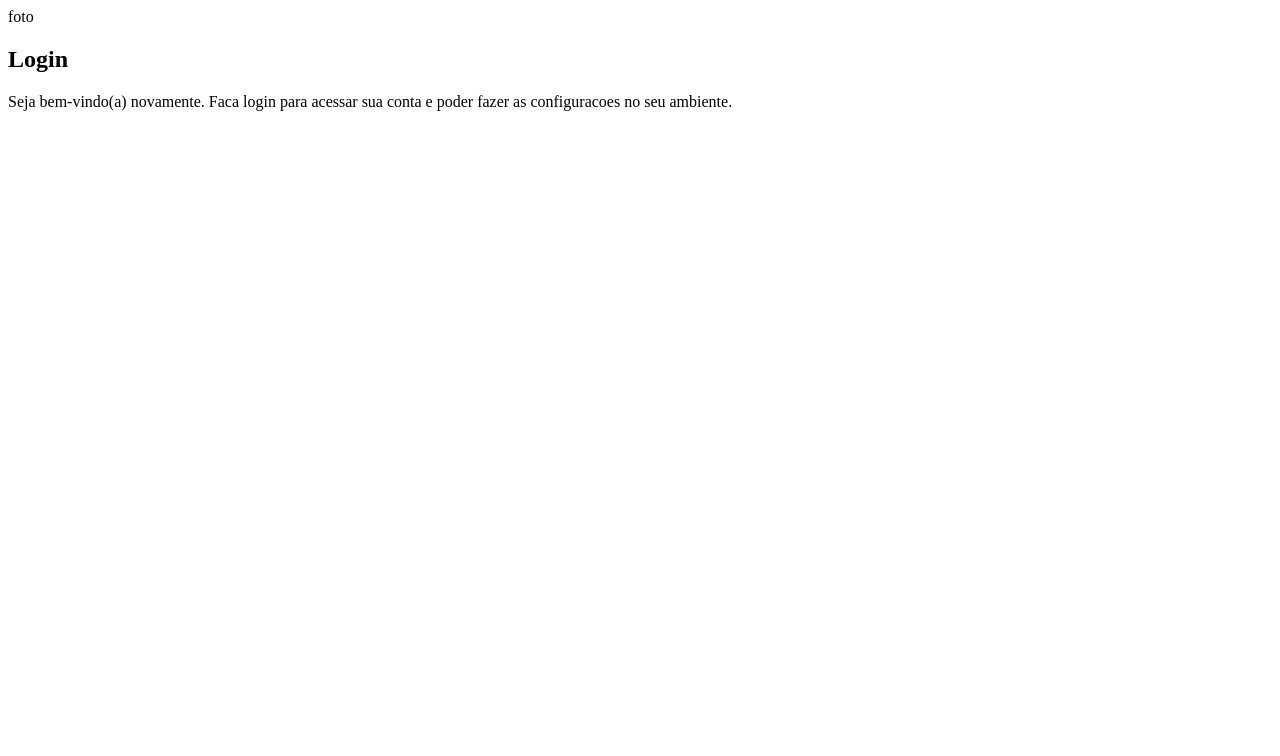
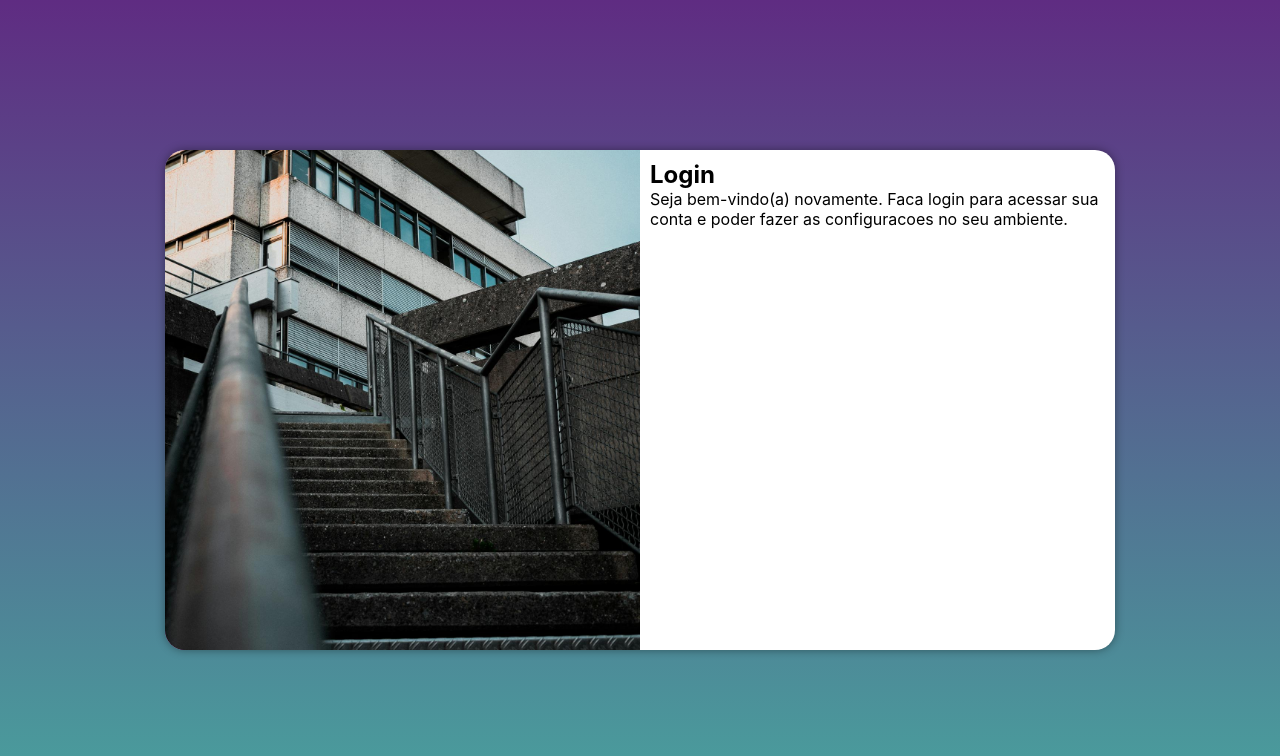
Before and after one commit to Prismount/projeto-login, a plain HTML site: page index.html in a window 1280 px wide. Drawn offline with Linux system fonts and the light colour scheme.

Commit message:
media query para outras telas

```diff
--- /dev/null
+++ b/estilos/media-query.css
@@ -0,0 +1,43 @@
+@charset "UTF-8";
+
+@media screen and (min-width: 768px) and (max-width: 992px){
+
+    body {
+        background-image: linear-gradient(to top, #49a09d, #5f2c82);
+    }
+    section#login {
+        width: 80vw;
+    }
+
+    section#login > div#imagem {
+        float: left;
+        width: 30%;
+        height: 100%;
+    }
+
+    section#login > div#formulario {
+        float: right;
+        width: 70%;
+    }
+}
+
+@media screen and (min-width: 992px) {
+
+    body {
+        background-image: linear-gradient(to top, #49a09d, #5f2c82);
+    }
+    section#login {
+        width: 950px;
+    }
+
+    section#login > div#imagem {
+        float: left;
+        width: 50%;
+        height: 100%;
+    }
+
+    section#login > div#formulario {
+        float: right;
+        width: 50%;
+    }
+}
--- a/estilos/style.css
+++ b/estilos/style.css
@@ -7,3 +7,63 @@
     lilas: #5f2c82
 
 */
+
+* {
+    font-family: -apple-system, BlinkMacSystemFont, 'Segoe UI', Roboto, Oxygen, Ubuntu, Cantarell, 'Open Sans', 'Helvetica Neue', sans-serif;
+    padding: 0px;
+    margin: 0px;
+    box-sizing: border-box;
+}
+
+body, html {
+    background-color: #5f2c82;
+    height: 100vh;
+    width: 100vw;
+}
+
+main {
+    position: relative;
+    height: 100vh;
+    width: 100vw;
+}
+
+section#login {
+    position: absolute;
+    top: 50%;
+    left: 50%;
+    transform: translate(-50%, -50%);
+    overflow: hidden;
+    background-color: white;
+    width: 250px;
+    height: 500px;
+    border-radius: 20px;
+    -webkit-border-radius: 20px;
+    -moz-border-radius: 20px;
+    -ms-border-radius: 20px;
+    -o-border-radius: 20px;
+    -webkit-transform: translate(-50%, -50%);
+    -moz-transform: translate(-50%, -50%);
+    -ms-transform: translate(-50%, -50%);
+    -o-transform: translate(-50%, -50%);
+    box-shadow: 0px 0px 10px rgba(0, 0, 0, 0.397);
+    transition: width .3s, height .3s;
+    -webkit-transition: width .3s, height .3s;
+    -moz-transition: width .3s, height .3s;
+    -ms-transition: width .3s, height .3s;
+    -o-transition: width .3s, height .3s;
+
+    transition-timing-function: ease;
+}
+
+section#login > div#imagem {
+    display: block;
+    background: #5f2c82 url(../imagens/pexels-nici-gottstein-138431104-11818297\ \(1\).jpg) no-repeat;
+    background-size: cover;
+    background-position: left bottom;
+    height: 200px;
+}
+
+section#login > div#formulario {
+    display: block;
+    padding: 10px;
+}
--- a/index.html
+++ b/index.html
@@ -5,12 +5,13 @@
     <meta name="viewport" content="width=device-width, initial-scale=1.0">
     <title>login</title>
     <link rel="stylesheet" href="estilos/style.css">
+    <link rel="stylesheet" href="estilos/media-query.css">
 </head>
 <body>
    <main>
         <section id="login">
             <div id="imagem">
-                foto
+                <!-- Aqui vai a imagem na CSS -->
             </div>
             <div id="formulario">
                 <h1>Login</h1>
```
